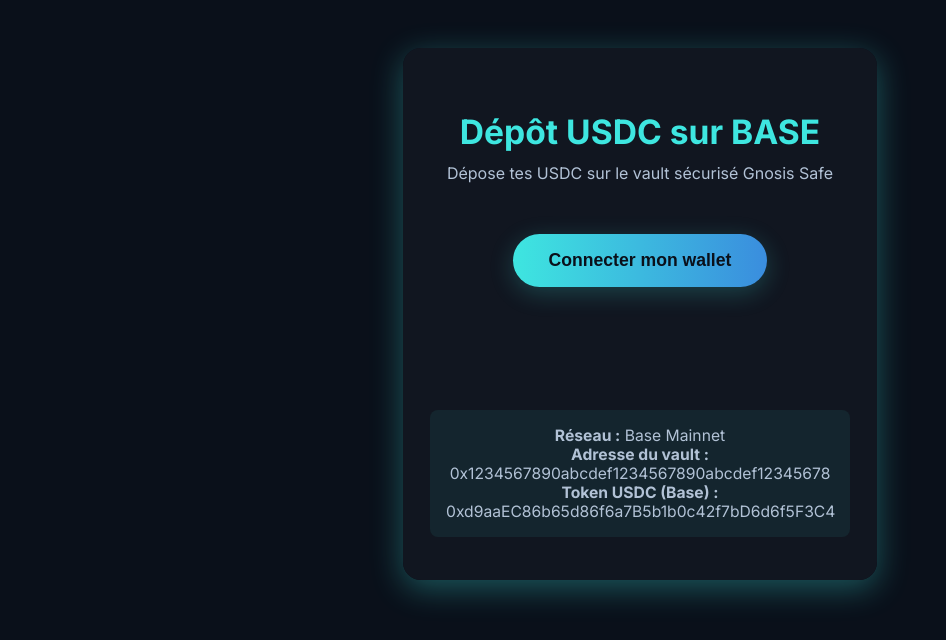
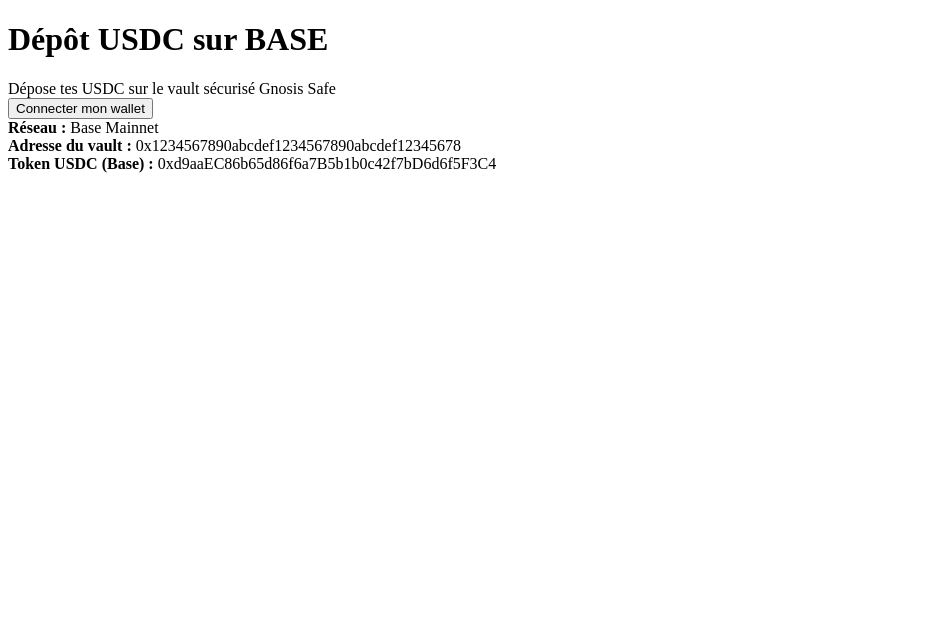
Before and after one commit to Okram08/G12.github.io, a plain HTML site: page test2.html in a window 1280 px wide. Shown: the whole page, without its empty margins (0-946 px from the left). Drawn offline with Linux system fonts and the light colour scheme.

Commit message:
Update test2.html

```diff
--- a/test2.html
+++ b/test2.html
@@ -6,92 +6,7 @@
   <title>G12 - Dépôt USDC sur BASE</title>
   <link href="https://fonts.googleapis.com/css2?family=Inter:wght@400;700&display=swap" rel="stylesheet" />
   <style>
-    body {
-      background: #0a101a;
-      color: #eaf6ff;
-      font-family: 'Inter', sans-serif;
-      margin: 0; padding: 0;
-      min-height: 100vh;
-    }
-    .container {
-      max-width: 420px;
-      margin: 3rem auto 0;
-      background: rgba(18,22,32,0.97);
-      border-radius: 18px;
-      padding: 2.5rem 1.7rem 2.2rem;
-      box-shadow: 0 8px 32px #3ee6e055;
-      text-align: center;
-    }
-    h1 {
-      color: #3ee6e0;
-      font-size: 2.1rem;
-      margin-bottom: 0.7rem;
-    }
-    .subtitle {
-      color: #b2c2d6;
-      margin-bottom: 2rem;
-    }
-    .cta-btn {
-      background: linear-gradient(90deg, #3ee6e0, #3a8dde);
-      color: #0a101a;
-      padding: 1rem 2.2rem;
-      border-radius: 40px;
-      font-weight: 700;
-      font-size: 1.1rem;
-      margin: 1.2rem auto 2rem;
-      display: inline-block;
-      box-shadow: 0 6px 24px rgba(62,230,224,0.22);
-      cursor: pointer;
-      border: none;
-      transition: all 0.23s;
-    }
-    .cta-btn:hover {
-      background: linear-gradient(90deg, #3a8dde, #3ee6e0);
-      color: #fff;
-      transform: scale(1.04);
-    }
-    label {
-      display: block;
-      margin-bottom: 0.4rem;
-      color: #b2c2d6;
-      font-weight: 500;
-      text-align: left;
-    }
-    input[type="number"] {
-      width: 100%;
-      padding: 0.85rem;
-      border-radius: 10px;
-      border: 1px solid #3ee6e022;
-      background: rgba(255,255,255,0.04);
-      color: #eaf6ff;
-      margin-bottom: 1.1rem;
-      font-size: 1.1rem;
-      transition: border 0.2s;
-    }
-    input[type="number"]:focus {
-      outline: none;
-      border-color: #3ee6e0;
-    }
-    #status {
-      margin-top: 1.3rem;
-      min-height: 2.2em;
-      color: #3ee6e0;
-      font-weight: 600;
-    }
-    .info {
-      margin: 2.2rem 0 0.5rem;
-      color: #b2c2d6;
-      font-size: 0.98rem;
-      background: rgba(62,230,224,0.07);
-      border-radius: 8px;
-      padding: 1rem;
-    }
-    .success {
-      color: #3ee6e0;
-    }
-    .error {
-      color: #ff6b81;
-    }
+    /* ... (identique à ton CSS) ... */
   </style>
 </head>
 <body>
@@ -113,9 +28,10 @@
   </div>
   <script src="https://cdn.jsdelivr.net/npm/ethers@5.7.2/dist/ethers.min.js"></script>
   <script>
+    window.onload = function() {
       // === CONFIGURATION À PERSONNALISER ===
       const safeAddress = "0x1234567890abcdef1234567890abcdef12345678"; // <-- ADRESSE DE TON GNOSIS SAFE SUR BASE
-    const usdcAddress = "0xd9aaEC86b65d86f6a7B5b1b0c42f7bD6d6f5F3C4"; // <-- USDC OFFICIEL SUR BASE (vérifie sur basescan.org)
+      const usdcAddress = "0xd9aaEC86b65d86f6a7B5b1b0c42f7bD6d6f5F3C4"; // <-- USDC OFFICIEL SUR BASE
       const usdcDecimals = 6;
       // ======================================
 
@@ -130,6 +46,7 @@
           alert("Installez MetaMask ou un wallet compatible.");
           return;
         }
+        try {
           provider = new ethers.providers.Web3Provider(window.ethereum, "any");
           await provider.send("eth_requestAccounts", []);
           signer = provider.getSigner();
@@ -141,7 +58,7 @@
             try {
               await window.ethereum.request({
                 method: 'wallet_switchEthereumChain',
-            params: [{ chainId: '0x2105' }] // 8453 en hexadécimal
+                params: [{ chainId: '0x2105' }]
               });
             } catch (e) {}
             return;
@@ -149,6 +66,9 @@
           document.getElementById('connectWallet').style.display = 'none';
           document.getElementById('usdcDepositForm').style.display = 'block';
           document.getElementById('status').textContent = "Wallet connecté : " + userAddress;
+        } catch (err) {
+          document.getElementById('status').innerHTML = '<span class="error">Erreur lors de la connexion : ' + (err.data?.message || err.message) + '</span>';
+        }
       };
 
       // Dépôt USDC
@@ -168,7 +88,6 @@
             "function decimals() public view returns (uint8)"
           ], signer);
 
-        // Vérifie allowance
           const amountInWei = ethers.utils.parseUnits(amount, usdcDecimals);
           const allowance = await usdc.allowance(userAddress, safeAddress);
           if (allowance.lt(amountInWei)) {
@@ -176,15 +95,14 @@
             await tx1.wait();
           }
 
-        // Transfert effectif
           const tx2 = await usdc.transfer(safeAddress, amountInWei);
           await tx2.wait();
 
           document.getElementById('status').innerHTML = '<span class="success">✅ Dépôt effectué avec succès !</span>';
         } catch (err) {
-        console.error(err);
           document.getElementById('status').innerHTML = '<span class="error">Erreur : ' + (err.data?.message || err.message) + '</span>';
         }
+      };
     };
   </script>
 </body>
```
Lines whose indentation alone changed are shown as unchanged.
